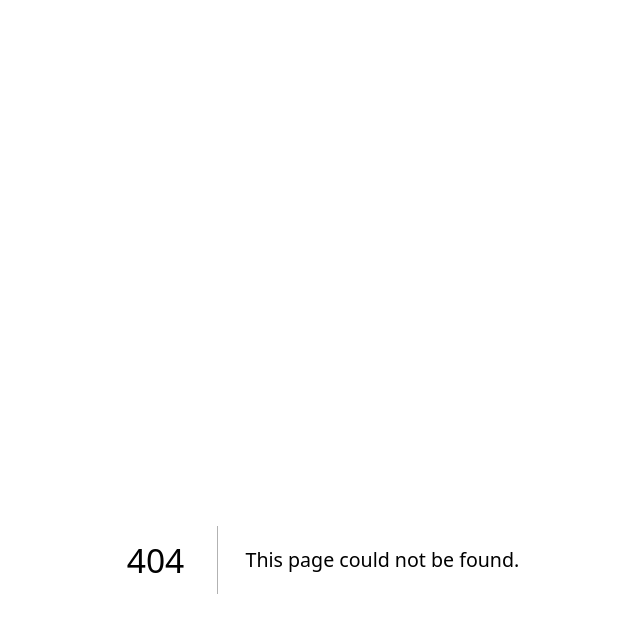
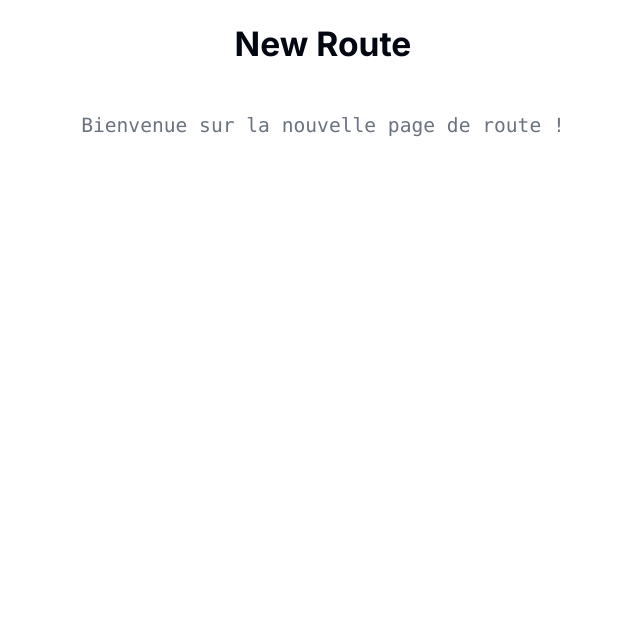
Before and after one commit to mammut001/hotel, a Next.js app: page /rooms in a window 1280 px wide. Before the commit this address had no page. Shown: the top 632 px of the page, without its empty margins (317-957 px from the left). Built offline with nearby package versions, Linux system fonts and the light colour scheme.

Commit message:
feat: added dynamic routing for every room and basic error handling!

```diff
--- a/src/app/page.tsx
+++ b/src/app/page.tsx
@@ -10,7 +10,7 @@ import {useLanguageStore} from "@/store/useLanguageStore";
 
 import {ROOM_DATA} from "@/data/room-data";
 import { HOTEL_INFO } from "@/data/room-data";
-import {Rooms} from "@/components/rooms";
+import {RoomCard} from "@/components/room-card";
 
 export default function Page() {
   const language = useLanguageStore(state => state.language)
@@ -127,7 +127,7 @@ export default function Page() {
           </h2>
           {
             ROOM_DATA.rooms.map((room) => (
-              <Rooms
+              <RoomCard
                 key={room.id}
                 id={room.id}
                 name={room.name}
@@ -136,7 +136,7 @@ export default function Page() {
                 price={room.price}
                 availability={room.available}>
 
-              </Rooms>
+              </RoomCard>
 
             ))
           }
--- /dev/null
+++ b/src/app/rooms/[RoomId]/page.tsx
@@ -0,0 +1,21 @@
+
+import { notFound } from 'next/navigation';
+import {ROOM_DATA} from "@/data/room-data";
+import {number} from "prop-types";
+
+export default function RoomPage({ params }: { params: { RoomId: string } }) {
+    const roomId = decodeURIComponent(params.RoomId)
+    const maxRoomId = ROOM_DATA.rooms.length
+    const validateRoomId = () => {
+        let roomIdNumFormat = Number(roomId)
+        return roomIdNumFormat >= 0 && roomIdNumFormat < maxRoomId
+    }
+    if(! validateRoomId()){
+        return notFound()
+    }
+    return (
+        <div>
+            RoomID:{roomId}
+        </div>
+    )
+}
--- /dev/null
+++ b/src/app/rooms/layout.tsx
@@ -0,0 +1,23 @@
+import { Inter } from "next/font/google";
+import { Analytics } from "@vercel/analytics/react";
+import React from "react";
+
+import "@/app/globals.css";
+
+const inter = Inter({
+    subsets: ["latin"],
+    display: "swap",
+});
+
+export default function Rooms({
+                                           children,
+                                       }: {
+    children: React.ReactNode;
+}) {
+    return (
+        <html lang="en" className={inter.className}>
+        <body>{children}</body>
+        <Analytics />
+        </html>
+    );
+}
--- /dev/null
+++ b/src/app/rooms/page.tsx
@@ -0,0 +1,22 @@
+"use client"
+import { Section } from "@/components/ui/section";
+import { useLanguageStore } from "@/store/useLanguageStore";
+
+export default function Rooms() {
+    const language = useLanguageStore(state => state.language);
+
+    const content = language === "english"
+        ? "Welcome to the new route page!"
+        : "Bienvenue sur la nouvelle page de route !";
+
+    return (
+        <main className="container mx-auto p-4">
+            <section className="mx-auto w-full max-w-2xl space-y-8 bg-white">
+                <h1 className="text-2xl font-bold text-center">New Route</h1>
+                <p className="text-center font-mono text-sm text-muted-foreground">
+                    {content}
+                </p>
+            </section>
+        </main>
+    );
+}
--- a/src/components/rooms.tsx
+++ b/src/components/room-card.tsx
@@ -12,7 +12,7 @@ interface Props {
   availability: boolean;
 }
 
-export function Rooms({ id, name, description, link, amenities,  price, availability}: Props) {
+export function RoomCard({ id, name, description, link, amenities,  price, availability}: Props) {
     const defaultLanguage = useLanguageStore(state => state.language)
     const roomAvailability =() =>{
         let res = ""
```
